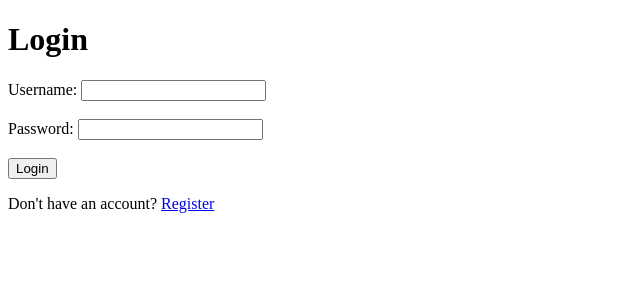
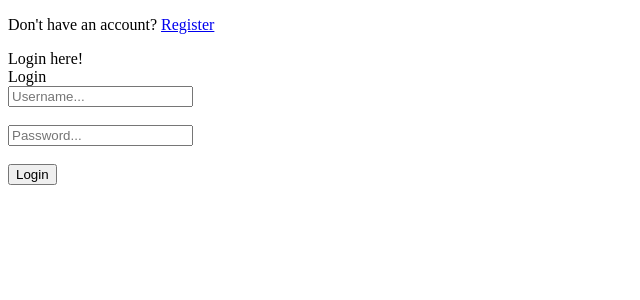
Before and after one commit to evanwongkh/CPSC471Project, a PHP site: page / in a window 1280 px wide. Shown: the top 300 px of the page, without its empty margins (0-640 px from the left). Run offline with PHP 8.4, Linux system fonts and the light colour scheme.

Commit message:
changed index.php

```diff
--- a/index.php
+++ b/index.php
@@ -1,17 +1,31 @@
 <!DOCTYPE html>
 <html>
 <head>
-	<title>Login</title>
+    <title>Login</title>
 </head>
 <body>
-	<h1>Login</h1>
-	<form action="login.php" method="POST">
-		<label>Username:</label>
-		<input type="text" name="username"><br><br>
-		<label>Password:</label>
-		<input type="password" name="password"><br><br>
-		<input type="submit" value="Login">
-	</form>
-	<p>Don't have an account? <a href="register.php">Register</a></p>
+    <p>Don't have an account? <a href="register.php">Register</a></p>
+    <form action="login.php" method="POST">
+    <div class='box'>
+        <div class='container'>
+            <div class="top-header">
+                <span>Login here!</span>
+                <header>Login</header>
+            </div>
+
+            <div class="input-field">
+                    <input type="text" name="username" class='input' placeholder='Username...' required><br><br>
+            </div>
+
+            <div class="input-field">
+                    <input type="password" name="password" class='input' placeholder='Password...' required><br><br>
+            </div>
+
+            <div class="input-field">
+                    <input type="submit" value="Login" class='submit'>
+            </div>
+        </div>
+    </div>
+    </form>
 </body>
 </html>
```
